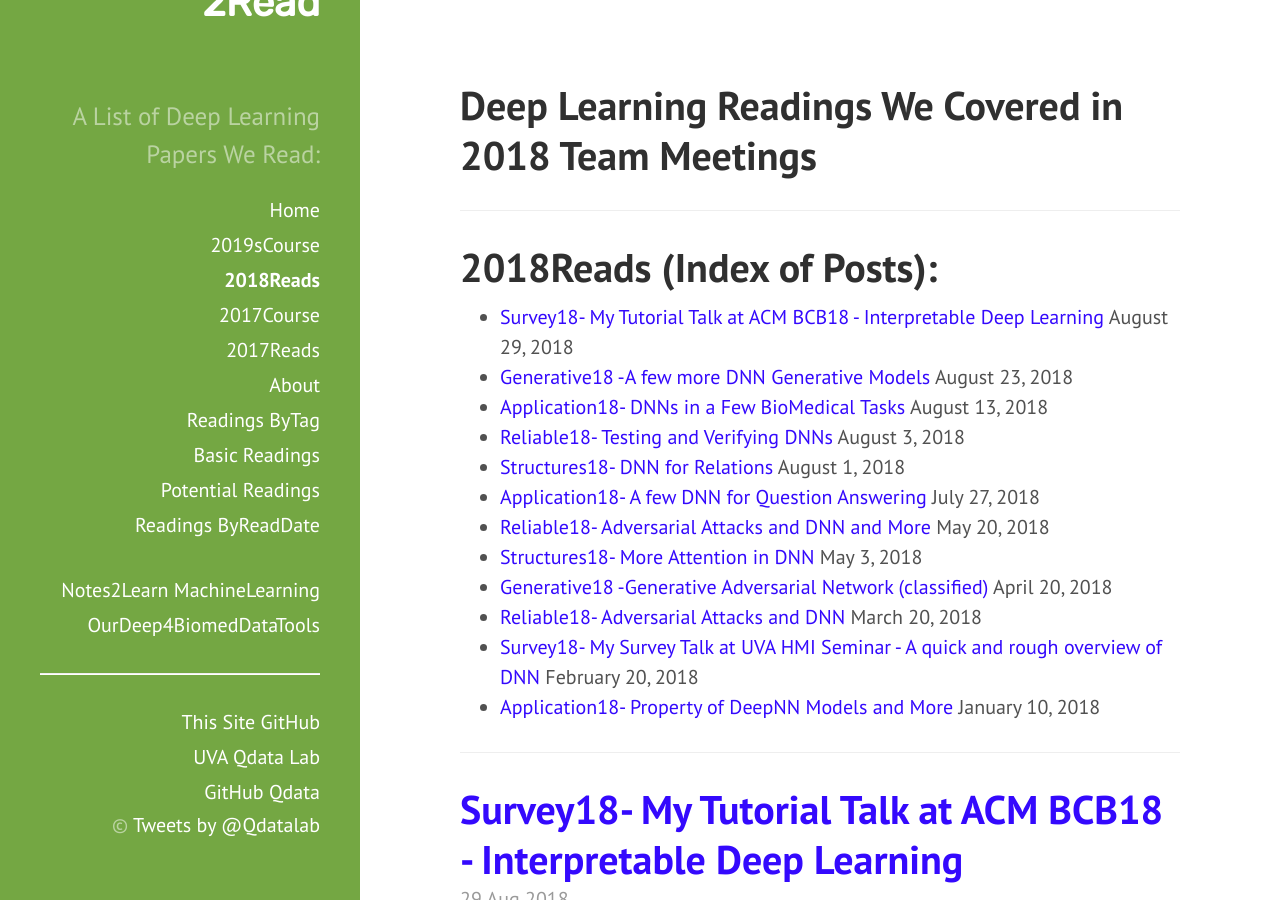
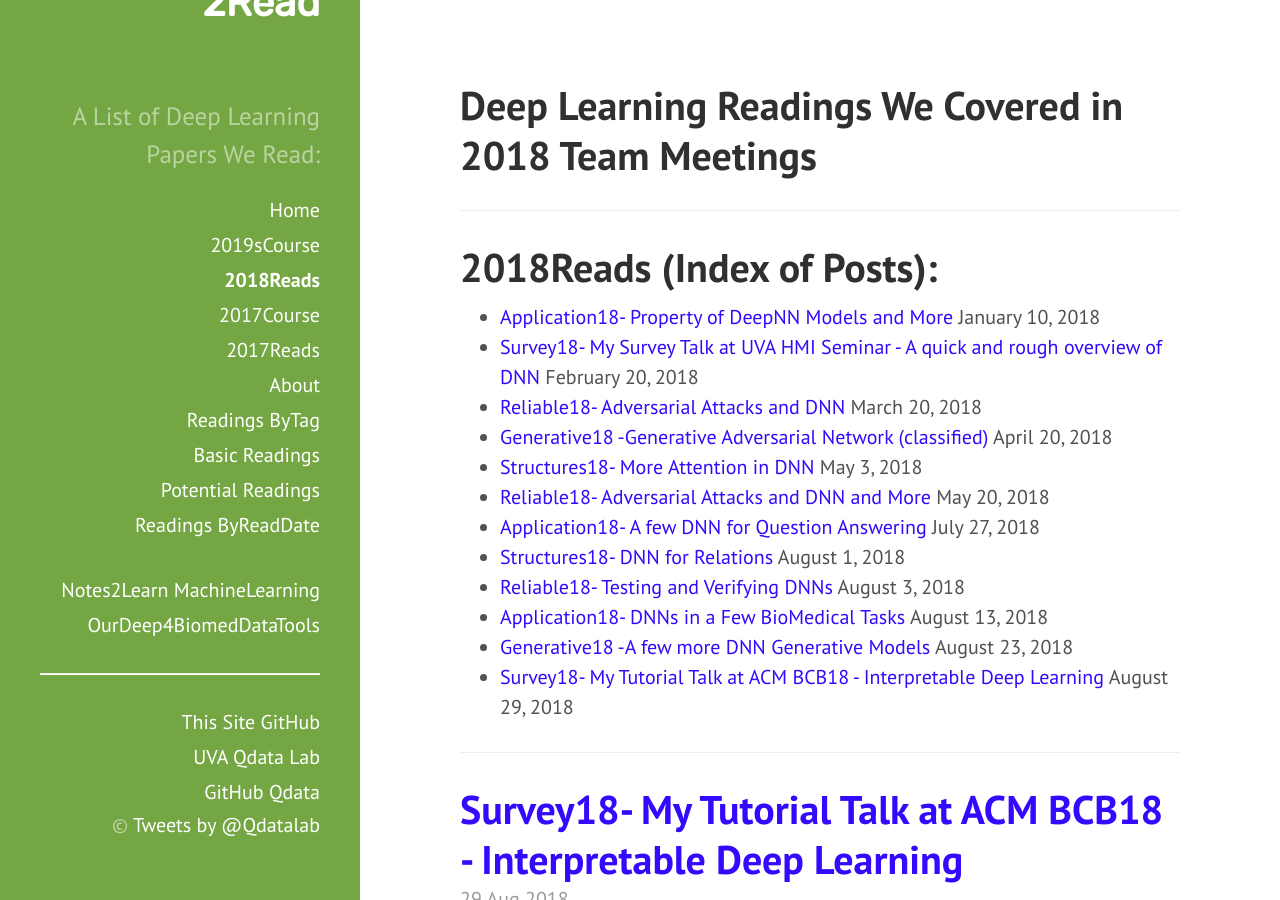
Before and after one commit to QData/deep2Read, a Jekyll site: the page built from 2018Reads.md, in a window 1280 px wide and 900 px high. Built offline with Jekyll 4.4.1, drawn with Linux system fonts in a browser that asks for light colours.

Commit message:
reversed order to show the posts (oldest first)

```diff
--- a/_layouts/page.html
+++ b/_layouts/page.html
@@ -20,7 +20,7 @@ layout: default
     {% if page.title == t %}
 
   <ul>
-  {% for post in posts %}
+  {% for post in posts reversed %}
     {% if post.categories contains t %}
     <li>
       <a href="{{ site.baseurl }}{{ post.url }}">{{ post.title }}</a>
```
